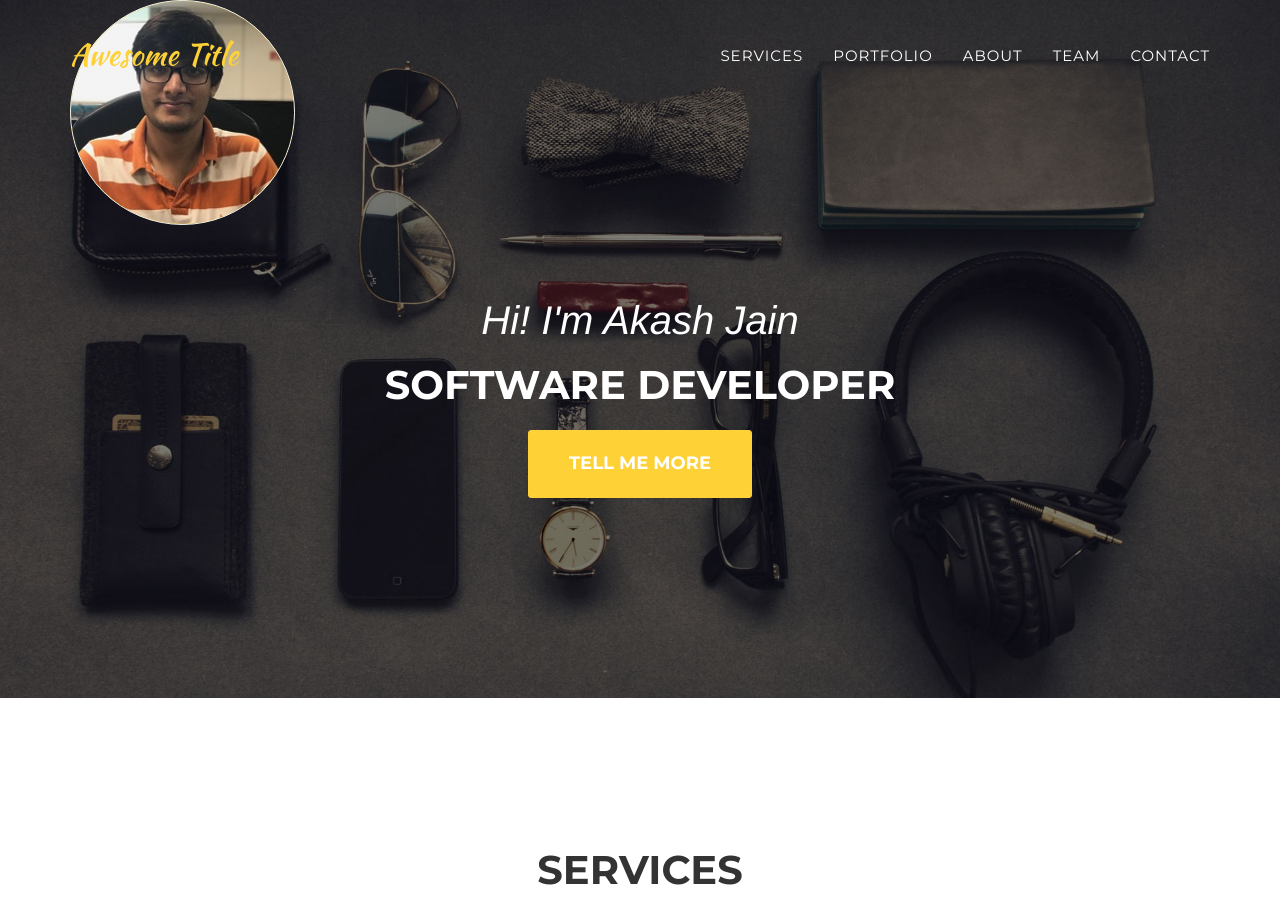
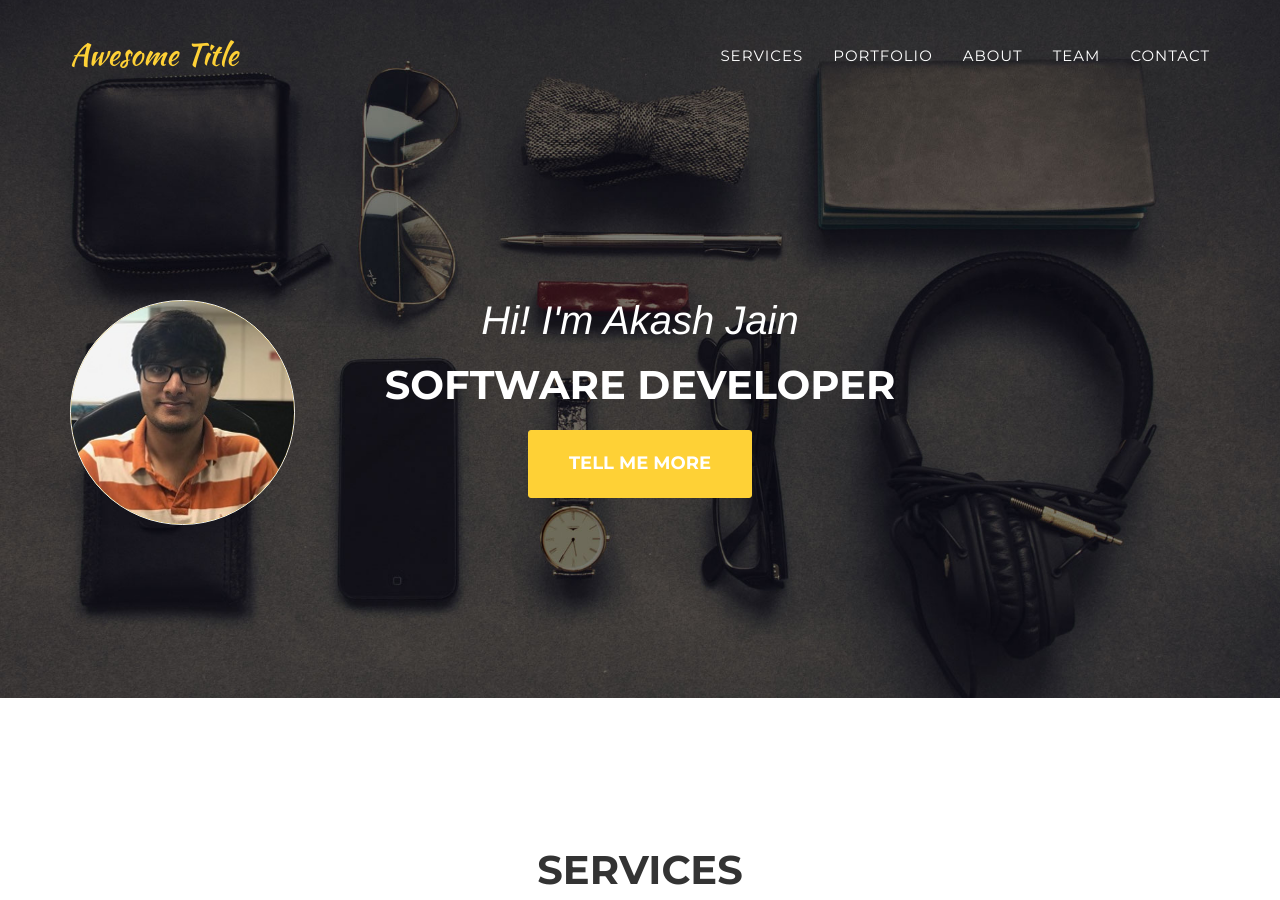
Before and after one commit to akash0212/akash0212.github.io, a Jekyll site: the page built from index.html, in a window 1280 px wide and 900 px high. Built offline with Jekyll 4.4.1, drawn with Linux system fonts in a browser that asks for light colours; some web fonts are replaced.

Commit message:
Image fix

```diff
--- a/_includes/header.html
+++ b/_includes/header.html
@@ -43,10 +43,10 @@
     <!-- Header -->
     <header>
         <div class="container">
-			<div class="timeline-image">
-				<img class="img-circle img-responsive" src="img/team/profile_pic.jpg" alt="">
-			</div>
             <div class="intro-text">
+				<div class="timeline-image">
+					<img class="img-circle img-responsive" src="img/team/profile_pic.jpg" alt="">
+				</div>
                 <div class="intro-lead-in">Hi! I'm Akash Jain</div>
                 <div class="intro-heading-v2">Software Developer</div>
                 <a href="#services" class="page-scroll btn btn-xl">Tell Me More</a>
```
